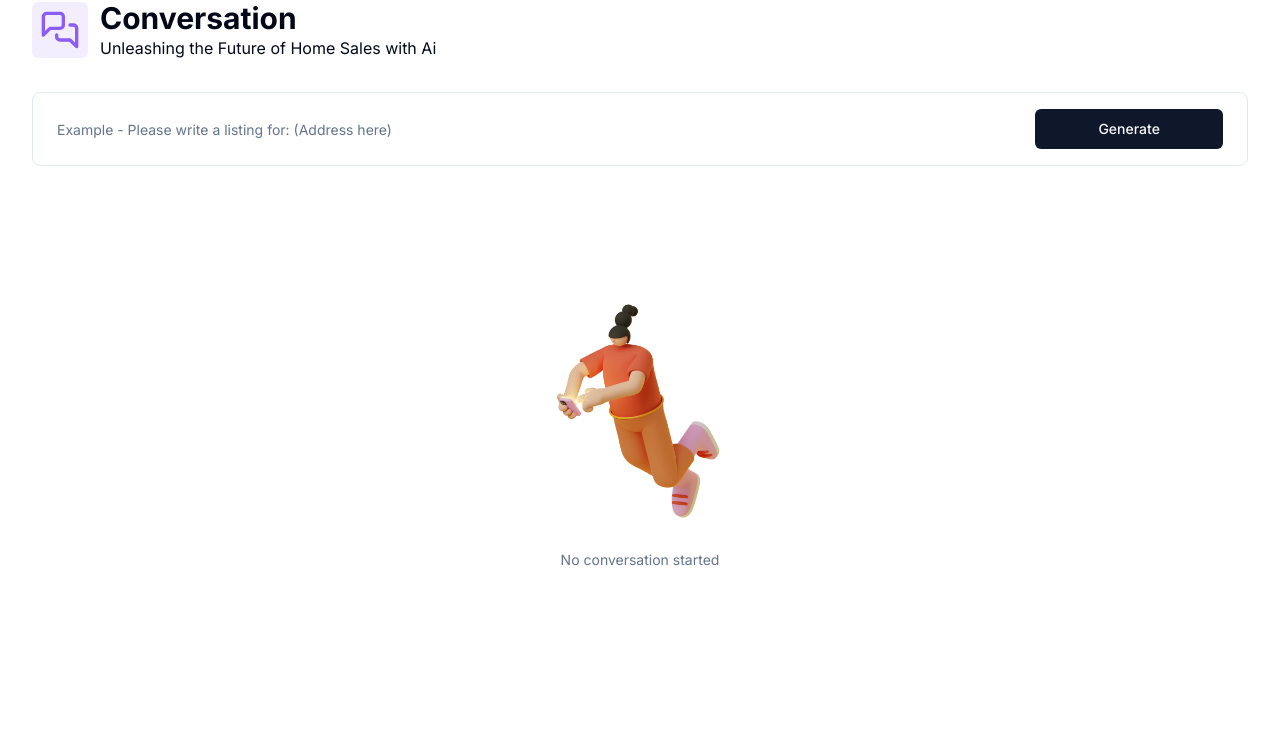
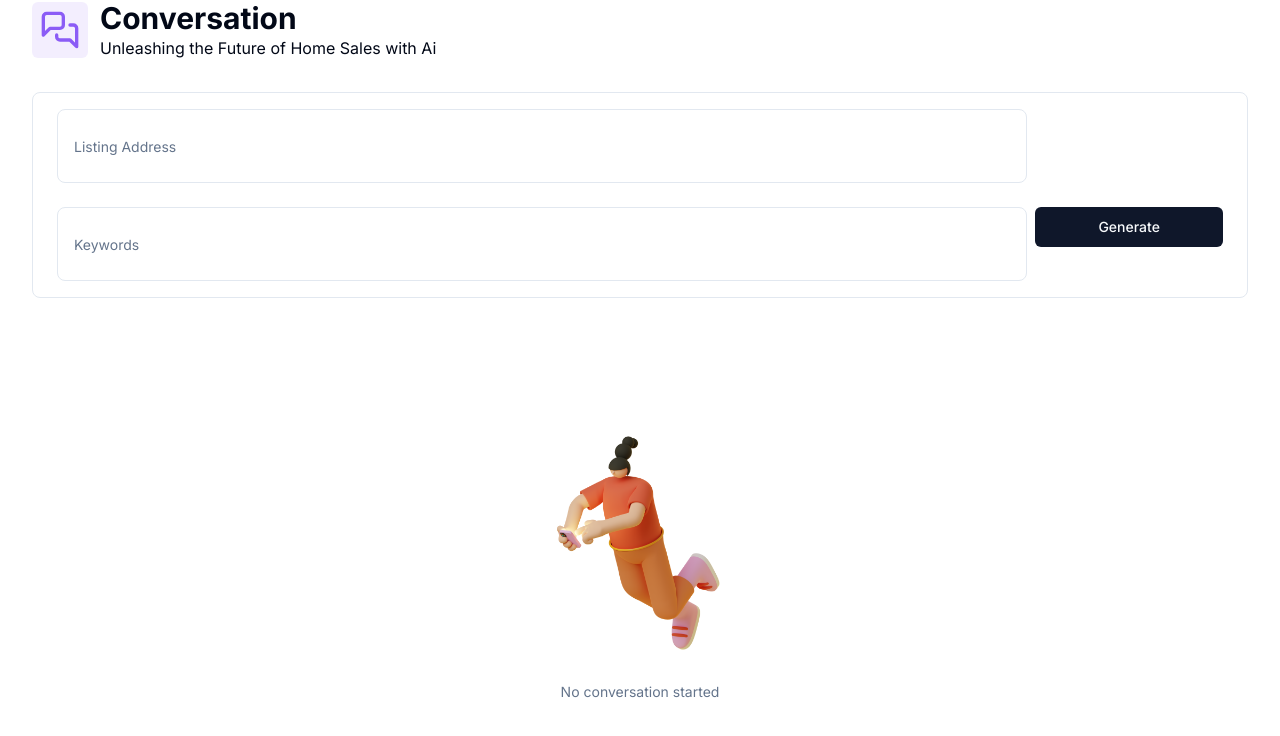
Before and after one commit to kaisdewani/ai-listings, a Next.js app: page /conversation in a window 1280 px wide. Shown: the top 736 px of the page. Built offline with nearby package versions, Linux system fonts and the light colour scheme.

Commit message:
formatted response field

```diff
--- a/app/(dashboard)/conversation/constants.ts
+++ b/app/(dashboard)/conversation/constants.ts
@@ -1,8 +1,9 @@
 import * as z from "zod";
 
 
-export const formSchema = z.object ({
-    prompt: z.string().min(1, {
-        message: "Prompt is required",
-    })
-})
+export const formSchema = z.object({
+    address: z.string().min(1, {
+      message: "Address is required",
+    }),
+    keywords: z.string().optional()
+  });
--- a/app/(dashboard)/conversation/page.tsx
+++ b/app/(dashboard)/conversation/page.tsx
@@ -15,6 +15,13 @@ import { ChatCompletionRequestMessage } from "openai";
 import axios from "axios"
 import { Empty } from "@/components/empty";
 import { Loader } from "@/components/loader";
+import { cn } from "@/lib/utils";
+import { UserAvatar } from "@/components/user-avatar";
+import { BotAvatar } from "@/components/bot-avatar";
+import { Copy } from 'lucide-react';
+
+
+
 const ConversationPage = () => {
     const router = useRouter()
     const [messages, setMessages] = useState<ChatCompletionRequestMessage[]>([]);
@@ -22,31 +29,79 @@ const ConversationPage = () => {
     const form = useForm<z.infer<typeof formSchema>>({
         resolver: zodResolver(formSchema),
         defaultValues: {
-            prompt: ""
+            address: "",
+            keywords: ""
         }
-    })
+    });
 
     const isLoading = form.formState.isSubmitting
 
+    // const onSubmit = async (values: z.infer<typeof formSchema>) => {
+    //     try {
+    //         const userMessage: ChatCompletionRequestMessage = {
+    //             role: "user",
+    //             content: values.prompt
+    //         }
+    //         const newMessages = [...messages, userMessage]
+
+    //         const response = await axios.post("/api/conversation", {
+    //             messages: newMessages,
+    //         })
+
+    //         setMessages((current) => [...current, userMessage, response.data])
+
+    //         form.reset();
+
+
+    //     } catch (error: any) {
+    //         //Pro Model here
+    //         console.log(error)
+    //     } finally {
+    //         router.refresh();
+    //     }
+    // }
+
+    const [copySuccess, setCopySuccess] = useState('');
+
+    const copyToClipboard = async (text: string) => {
+        try {
+            await navigator.clipboard.writeText(text);
+            alert('Copied!');
+        } catch (err) {
+            alert('Failed to copy text');
+        }
+    };
+
     const onSubmit = async (values: z.infer<typeof formSchema>) => {
+        // Check if address is empty
+        if (!values.address || values.address.length === 0) {
+            alert("Address is a required field");
+            return;
+        }
+
         try {
-            const userMessage: ChatCompletionRequestMessage = {
+            const systemMessage: ChatCompletionRequestMessage = {
+                role: "system",
+                content: "You are a real estate agent who is specialized in creating listings for homes.(250 word limit)"
+            };
+            const userMessage1: ChatCompletionRequestMessage = {
                 role: "user",
-                content: values.prompt
-            }
-            const newMessages = [...messages, userMessage]
+                content: values.address
+            };
+            const userMessage2: ChatCompletionRequestMessage = {
+                role: "user",
+                content: values.keywords || ""  // set to an empty string if keywords is null or undefined
+            };
+            const newMessages = [...messages, systemMessage, userMessage1, userMessage2];
 
             const response = await axios.post("/api/conversation", {
                 messages: newMessages,
-            } )
+            });
 
-            setMessages((current) => [...current, userMessage, response.data])
+            setMessages((current) => [...current, userMessage1, userMessage2, response.data]);
 
             form.reset();
-
-
         } catch (error: any) {
-            //Pro Model here
             console.log(error)
         } finally {
             router.refresh();
@@ -65,7 +120,7 @@ const ConversationPage = () => {
 
             <div className="px-4 lg:px-8">
 
-                <Form {...form}>
+                {/* <Form {...form}>
 
                     <form onSubmit={form.handleSubmit(onSubmit)}
                         className="
@@ -89,38 +144,103 @@ const ConversationPage = () => {
                                         <Input
                                             className="border-0 outline-none focus-visible:ring-0 focus-visible:ring-transparent"
                                             disabled={isLoading}
-                                            placeholder="Example - Please write a listing for: (Address here)"
+                                            placeholder="How do I calculate the radius of a circle?"
                                             {...field}
                                         />
                                     </FormControl>
                                 </FormItem>
                             )}
                         />
-                        <Button className="col-span-12 lg:col-span-2 w-full" disabled={isLoading}>
+                        <Button className="col-span-12 lg:col-span-2 w-full" type="submit" disabled={isLoading} size="icon">
+                            Generate
+                        </Button>
+                    </form>
+                </Form> */}
+
+                <Form {...form}>
+                    <form onSubmit={form.handleSubmit(onSubmit)}
+                        className="
+            rounded-lg
+            border
+            w-full
+            p-4
+            px-3
+            md:px-6
+            foucs-within:shadow-sm
+            grid
+            grid-cols-12
+            gap-2
+        "
+                    >
+                        <div className="col-span-12 lg:col-span-10 p-4 rounded-lg border w-full">
+                            <FormField
+                                name="address"
+                                render={({ field }) => (
+                                    <FormControl className="m-0 p-0">
+                                        <Input
+                                            className="border-0 outline-none focus-visible:ring-0 focus-visible:ring-transparent"
+                                            disabled={isLoading}
+                                            placeholder="Listing Address"
+                                            {...field}
+                                        />
+                                    </FormControl>
+                                )}
+                            />
+                        </div>
+
+                        <div className="col-span-12 lg:col-span-10 p-4 rounded-lg border w-full mt-4">
+                            <FormField
+                                name="keywords"
+                                render={({ field }) => (
+                                    <FormControl className="m-0 p-0">
+                                        <Input
+                                            className="border-0 outline-none focus-visible:ring-0 focus-visible:ring-transparent"
+                                            disabled={isLoading}
+                                            placeholder="Keywords"
+                                            {...field}
+                                        />
+                                    </FormControl>
+                                )}
+                            />
+                        </div>
+
+                        <Button className="col-span-12 lg:col-span-2 w-full mt-4" disabled={isLoading} type="submit">
                             Generate
                         </Button>
                     </form>
                 </Form>
+
             </div>
             <div className="space-y-4 mt-4">
 
                 {isLoading && (
                     <div className="p-8 rounded-lg w-full flex items-center justify-center bg-muted">
-                        <Loader/>
+                        <Loader />
                     </div>
                 )}
 
                 {messages.length === 0 && !isLoading && (
                     <div>
-                        <Empty label= "No conversation started" />
+                        <Empty label="No conversation started" />
                     </div>
                 )}
                 <div className="flex flex-col-reverse gap-y-4">
-                        {messages.map((message) => (
-                            <div key={message.content}>
+                    {messages.filter(message => message.role !== "system").map((message) => (
+                        <div
+                            key={message.content}
+                            className={cn("p-8 w-full flex items-start gap-x-8 rounded-lg",
+                                message.role == "user" ? "bg-white border border-black/10" : "bg-muted"
+                            )}
+                        >
+                            {/* {message.role === "user" ? <UserAvatar /> : <BotAvatar />} */}
+                            {message.role === "user" ? <UserAvatar /> : <BotAvatar />}
+                            <p className="text-sm">
                                 {message.content}
-                            </div>
-                        ))}
+                            </p>
+                            {message.role === 'assistant' && <button onClick={() => copyToClipboard(message.content)}><Copy /></button>}
+                        </div>
+                    ))}
+
                 </div>
             </div>
         </div>
--- /dev/null
+++ b/components/bot-avatar.tsx
@@ -0,0 +1,11 @@
+import { Avatar, AvatarImage } from "@/components/ui/avatar"
+
+
+
+export const BotAvatar = () => {
+    return (
+        <Avatar className="h-8 w-8">
+            <AvatarImage className="p-1" src="/logo.png" />
+        </Avatar>
+    )
+}
--- /dev/null
+++ b/components/ui/avatar.tsx
@@ -0,0 +1,50 @@
+"use client"
+
+import * as React from "react"
+import * as AvatarPrimitive from "@radix-ui/react-avatar"
+
+import { cn } from "@/lib/utils"
+
+const Avatar = React.forwardRef<
+  React.ElementRef<typeof AvatarPrimitive.Root>,
+  React.ComponentPropsWithoutRef<typeof AvatarPrimitive.Root>
+>(({ className, ...props }, ref) => (
+  <AvatarPrimitive.Root
+    ref={ref}
+    className={cn(
+      "relative flex h-10 w-10 shrink-0 overflow-hidden rounded-full",
+      className
+    )}
+    {...props}
+  />
+))
+Avatar.displayName = AvatarPrimitive.Root.displayName
+
+const AvatarImage = React.forwardRef<
+  React.ElementRef<typeof AvatarPrimitive.Image>,
+  React.ComponentPropsWithoutRef<typeof AvatarPrimitive.Image>
+>(({ className, ...props }, ref) => (
+  <AvatarPrimitive.Image
+    ref={ref}
+    className={cn("aspect-square h-full w-full", className)}
+    {...props}
+  />
+))
+AvatarImage.displayName = AvatarPrimitive.Image.displayName
+
+const AvatarFallback = React.forwardRef<
+  React.ElementRef<typeof AvatarPrimitive.Fallback>,
+  React.ComponentPropsWithoutRef<typeof AvatarPrimitive.Fallback>
+>(({ className, ...props }, ref) => (
+  <AvatarPrimitive.Fallback
+    ref={ref}
+    className={cn(
+      "flex h-full w-full items-center justify-center rounded-full bg-muted",
+      className
+    )}
+    {...props}
+  />
+))
+AvatarFallback.displayName = AvatarPrimitive.Fallback.displayName
+
+export { Avatar, AvatarImage, AvatarFallback }
--- /dev/null
+++ b/components/user-avatar.tsx
@@ -0,0 +1,21 @@
+import {useUser} from "@clerk/nextjs"
+
+
+import { Avatar, AvatarFallback, AvatarImage } from "@/components/ui/avatar";
+
+
+
+export const UserAvatar = () => {
+    const {user} = useUser();
+
+    return (
+        <Avatar className="h-8 w-8">
+            <AvatarImage src={user?.profileImageUrl} />
+            <AvatarFallback>
+                {user?.firstName?.charAt(0)}
+                {user?.lastName?.charAt(0)}
+            </AvatarFallback>
+
+        </Avatar>
+    )
+}
--- a/package.json
+++ b/package.json
@@ -11,6 +11,7 @@
   "dependencies": {
     "@clerk/nextjs": "^4.23.1",
     "@hookform/resolvers": "^3.1.1",
+    "@radix-ui/react-avatar": "^1.0.3",
     "@radix-ui/react-dialog": "^1.0.4",
     "@radix-ui/react-label": "^2.0.2",
     "@radix-ui/react-slot": "^1.0.2",
```
Also changed, not shown: 1 other file (tests, documents, lock files or other folders).
